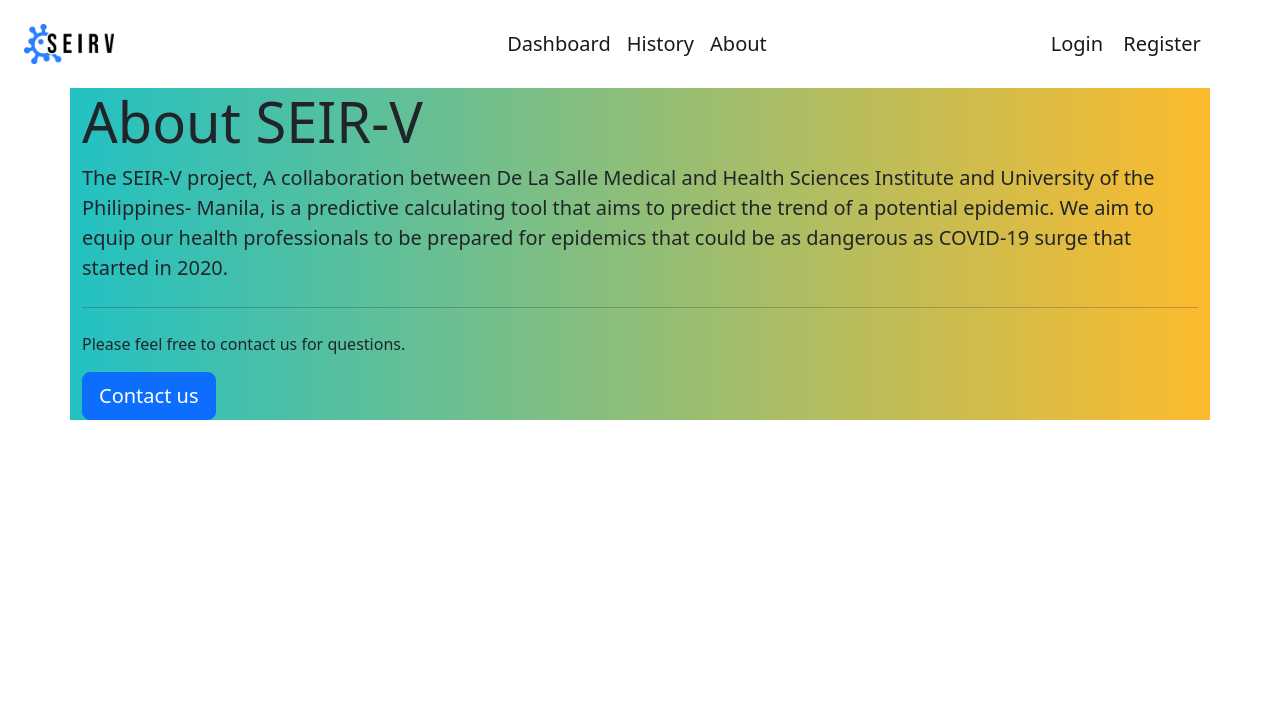
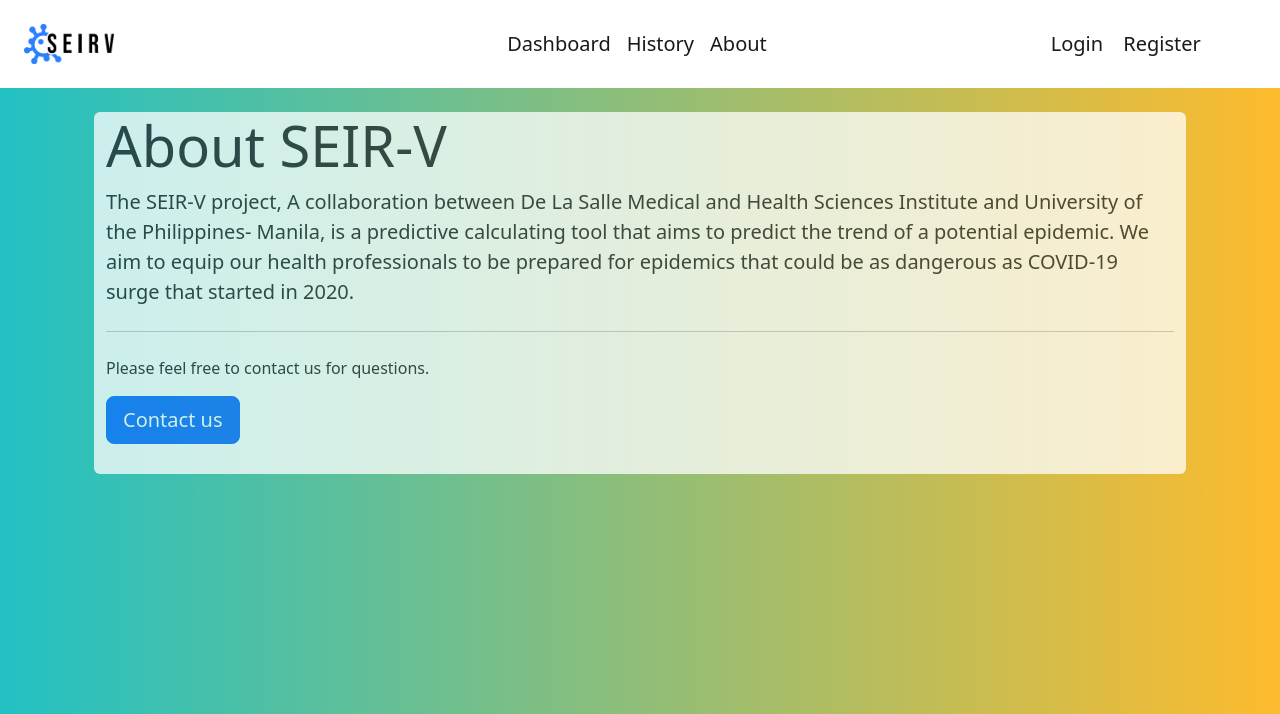
Before and after one commit to Nikolskiee/CMSC128.2-PROJECT, a Django app: page /about/ in a window 1280 px wide. Shown: the top 714 px of the page. Run offline with Django 4.2, Linux system fonts and the light colour scheme.

Commit message:
fill opacity and pretty about.html

```diff
--- a/seirvice/seirv_app/templates/about.html
+++ b/seirvice/seirv_app/templates/about.html
@@ -39,7 +39,7 @@
 
 </head>
 
-<body>
+<body style="background: linear-gradient(to right, #22c1c3 0%, #fdbb2d 100%);">
     <link rel="stylesheet" type="text/css" href="{% static 'simulation.css' %}" />
     <nav class="navbar navbar-expand-lg navbar-light p-4" style="background-color:white">
         <div class="col-md-2">
@@ -59,10 +59,12 @@
             {% endif %}
         </div>
     </nav>
-    <div class="container align-items-center" style="background: linear-gradient(to right, #22c1c3 0%, #fdbb2d 100%);">
+    <div class="container align-items-center mx-auto" >
+        <br>
 
-        <div class="rounded" style="background-color: beige 35%;"> <!--float inside the thing-->
-            <div class="jumbotron" style="">
+        <div class="container my-auto">
+        <div class="container m5 p5 float-xl-left rounded" style="background-color: white; opacity: 0.75;"> <!--float inside the thing-->
+            <div class="jumbotron p5 m5" style="">
                 <h1 class="display-4">About SEIR-V</h1>
                 <p class="lead"> The SEIR-V project, A collaboration between
                     De La Salle Medical and Health Sciences Institute and University of the Philippines- Manila,
@@ -72,11 +74,15 @@
                 </p>
                 <hr class="my-4">
                 <p>Please feel free to contact us for questions.</p>
-                <p class="lead">
+                <p class="lead p5 m5">
+
                   <a class="btn btn-primary btn-lg" href="https://www.linkedin.com/in/beatrice-lapuz-91094a189/" role="button">Contact us</a>
+                  <br>
+                  <br>
                 </p>
               </div>
 
+        </div>
         </div>
 
     </div>
--- a/seirvice/seirv_app/templates/pdf_template_dengue.html
+++ b/seirvice/seirv_app/templates/pdf_template_dengue.html
@@ -20,7 +20,7 @@
         <h1>Ross Macdonald Model Projection</h1>
         <img src='{{plot_div}}'>
         <table>
-            <thead>
+            <thead style="color: white; background-color: rgb(3, 134, 127);">
                 <tr>
                     <th>Sh</th>
                     <th>Ih</th>
```
